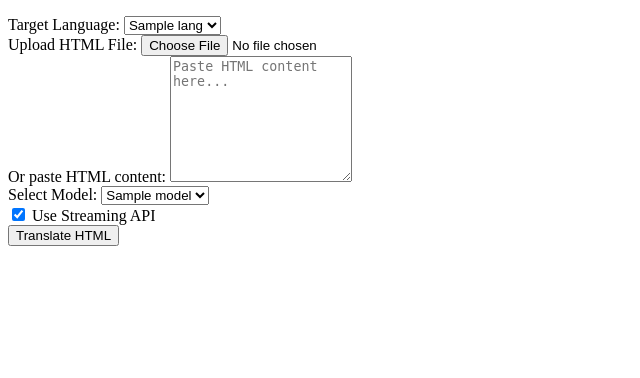
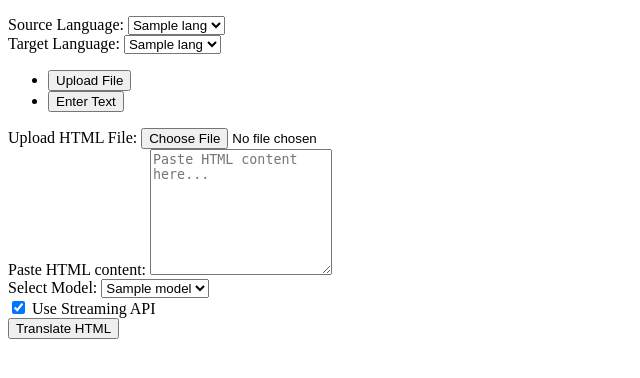
Before and after one commit to sanxibengbeng/code-generator, a Flask app: template src/templates/html_translate.html in a window 1280 px wide. Shown: the part 84-462 px from the top of the page, without its empty margins (0-640 px from the left). Run offline with Flask 3, Linux system fonts and the light colour scheme; the template is opened without the code that fills it: most values are stand-ins (such as "Sample title", 1, 10 or a date in 2020).

Commit message:
update source lang

```diff
--- a/src/templates/html_translate.html
+++ b/src/templates/html_translate.html
@@ -5,6 +5,16 @@
 
 <div class="translate-container">
 <div class="form-group mb-3">
+        <div class="row">
+            <div class="col-md-6">
+                <label for="sourceLanguageHtml" class="form-label">Source Language:</label>
+                <select class="form-select" id="sourceLanguageHtml">
+                    {% for lang in languages %}
+                    <option value="{{ lang.code }}" {% if lang.code == 'en' %}selected{% endif %}>{{ lang.native_name }}</option>
+                    {% endfor %}
+                </select>
+            </div>
+            <div class="col-md-6">
                 <label for="targetLanguageHtml" class="form-label">Target Language:</label>
                 <select class="form-select" id="targetLanguageHtml">
                     {% for lang in languages %}
@@ -12,15 +22,36 @@
                     {% endfor %}
                 </select>
             </div>
+        </div>
+    </div>
 
+    <!-- Tab navigation -->
+    <ul class="nav nav-tabs mb-3" id="inputTypeTabs" role="tablist">
+        <li class="nav-item" role="presentation">
+            <button class="nav-link active" id="file-tab" data-bs-toggle="tab" data-bs-target="#file-content" type="button" role="tab" aria-controls="file-content" aria-selected="true">Upload File</button>
+        </li>
+        <li class="nav-item" role="presentation">
+            <button class="nav-link" id="text-tab" data-bs-toggle="tab" data-bs-target="#text-content" type="button" role="tab" aria-controls="text-content" aria-selected="false">Enter Text</button>
+        </li>
+    </ul>
+
+    <!-- Tab content -->
+    <div class="tab-content" id="inputTypeTabsContent">
+        <!-- File Upload Tab -->
+        <div class="tab-pane fade show active" id="file-content" role="tabpanel" aria-labelledby="file-tab">
             <div class="form-group mb-3">
                 <label for="htmlFileUpload" class="form-label">Upload HTML File:</label>
                 <input type="file" class="form-control" id="htmlFileUpload" accept=".html,.htm">
             </div>
+        </div>
 
+        <!-- Text Input Tab -->
+        <div class="tab-pane fade" id="text-content" role="tabpanel" aria-labelledby="text-tab">
             <div class="form-group mb-3">
-        <label for="htmlContent" class="form-label">Or paste HTML content:</label>
+                <label for="htmlContent" class="form-label">Paste HTML content:</label>
                 <textarea class="form-control" id="htmlContent" rows="8" placeholder="Paste HTML content here..."></textarea>
+            </div>
+        </div>
     </div>
 
     <div class="model-selector">
@@ -135,6 +166,7 @@
 <script>
     document.addEventListener('DOMContentLoaded', function() {
         // HTML Translation functionality
+        const sourceLanguageHtml = document.getElementById('sourceLanguageHtml');
         const targetLanguageHtml = document.getElementById('targetLanguageHtml');
         const htmlFileUpload = document.getElementById('htmlFileUpload');
         const htmlContent = document.getElementById('htmlContent');
@@ -185,6 +217,7 @@
             // Create FormData
             const formData = new FormData();
             formData.append('html', html);
+            formData.append('source_lang', sourceLanguageHtml.value);
             formData.append('target_lang', targetLanguageHtml.value);
             formData.append('model', htmlTranslateModelSelect.value);
             formData.append('streaming', htmlTranslateStreamingToggle.checked);
--- a/src/uicodegen/web/routes.py
+++ b/src/uicodegen/web/routes.py
@@ -221,6 +221,7 @@ def init_app(app, session_manager):
 
         # Get HTML content to translate
         html_content = request.form.get('html', '')
+        source_lang = request.form.get('source_lang', DEFAULT_SOURCE_LANGUAGE)
         target_lang = request.form.get('target_lang', DEFAULT_TARGET_LANGUAGE)
 
         if not html_content:
@@ -257,7 +258,7 @@ def init_app(app, session_manager):
         # Start processing in a separate thread
         thread = threading.Thread(
             target=translate_html,
-            args=(session_manager, session_id, html_content, target_lang)
+            args=(session_manager, session_id, html_content, source_lang, target_lang)
         )
         thread.start()
 
```
Also changed, not shown: src/uicodegen/core/html_translator.py (+18 -9 lines). Lines whose indentation alone changed are shown as unchanged.
